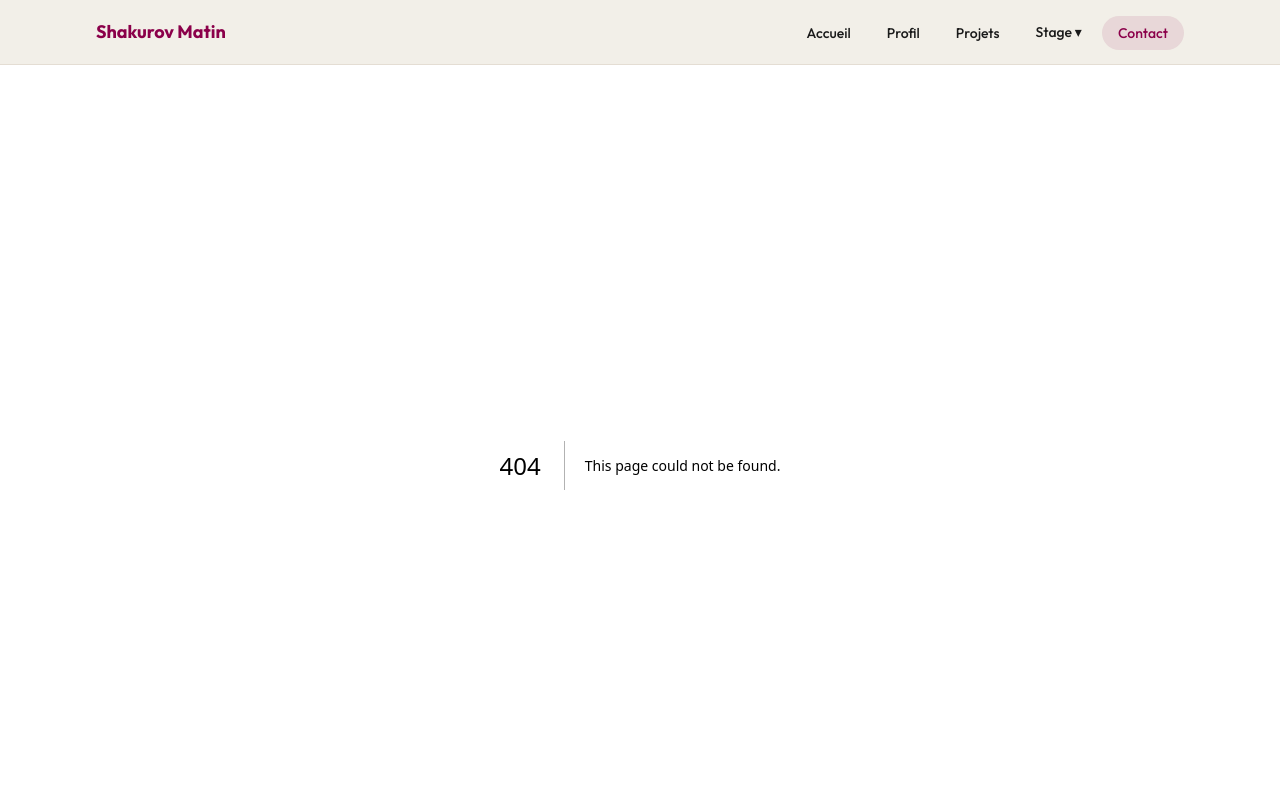
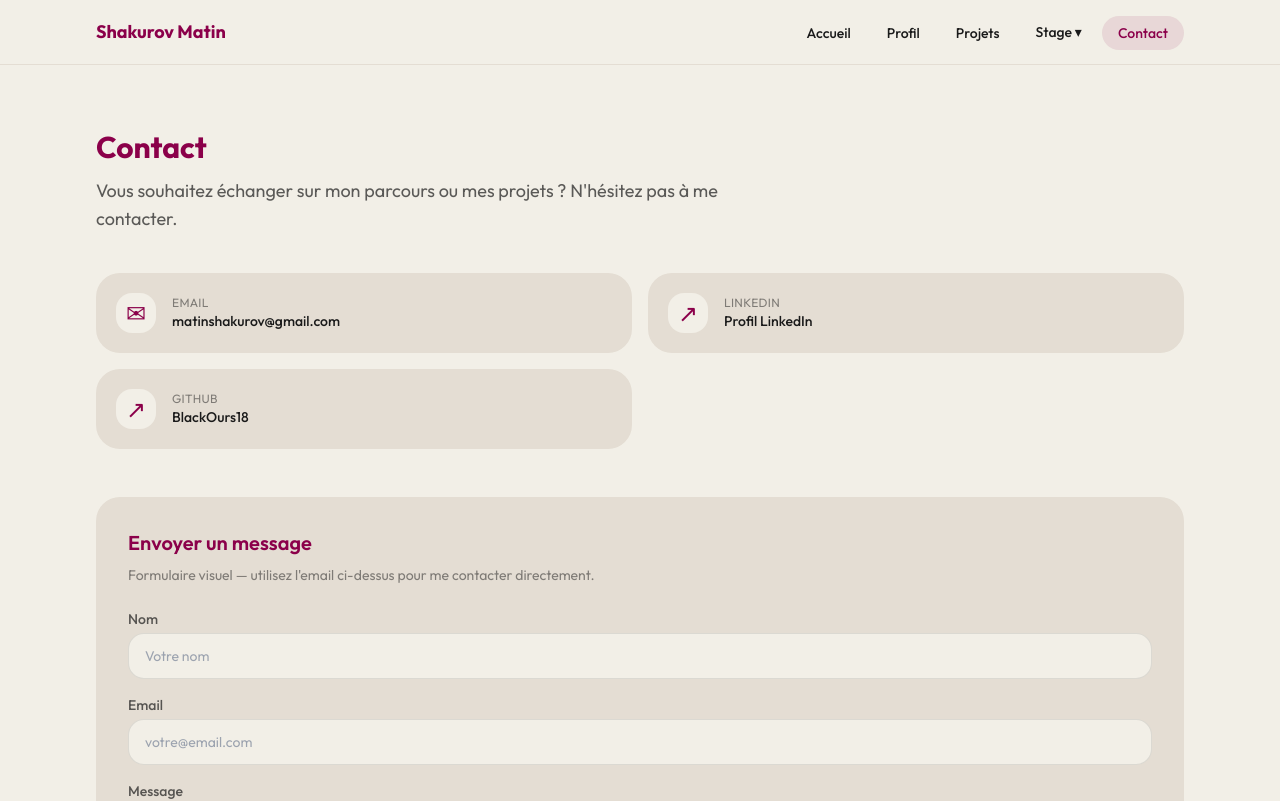
Before and after one commit to BlackOurs18/site_chef_doeuvre, a Next.js app: page /contact in a window 1280 px wide. Before the commit this address had no page. Shown: the top 801 px of the page. Built offline with nearby package versions, Linux system fonts and the light colour scheme.

Commit message:
feat: add contact page

```diff
--- /dev/null
+++ b/app/contact/page.tsx
@@ -0,0 +1,68 @@
+import type { Metadata } from 'next'
+import Container from '@/components/Container'
+import SectionTitle from '@/components/SectionTitle'
+import MotionSection from '@/components/MotionSection'
+import { siteConfig } from '@/data/site'
+
+export const metadata: Metadata = {
+  title: 'Contact',
+  description: 'Contacter Shakurov Matin — email, LinkedIn, GitHub',
+}
+
+export default function ContactPage() {
+  return (
+    <Container className="py-16 max-w-3xl">
+      <MotionSection>
+        <SectionTitle
+          title="Contact"
+          subtitle="Vous souhaitez échanger sur mon parcours ou mes projets ? N'hésitez pas à me contacter."
+        />
+
+        <div className="grid grid-cols-1 sm:grid-cols-2 gap-4 mb-12">
+          {[
+            { label: 'Email', value: siteConfig.email, href: `mailto:${siteConfig.email}`, icon: '✉', external: false },
+            { label: 'LinkedIn', value: 'Profil LinkedIn', href: siteConfig.linkedin, icon: '↗', external: true },
+            { label: 'GitHub', value: 'BlackOurs18', href: siteConfig.github, icon: '↗', external: true },
+          ].map((contact) => (
+            <a
+              key={contact.label}
+              href={contact.href}
+              target={contact.external ? '_blank' : undefined}
+              rel={contact.external ? 'noopener noreferrer' : undefined}
+              className="flex items-center gap-4 bg-bg-secondary rounded-3xl p-5 hover:shadow-md transition-shadow focus-visible:outline-2 focus-visible:outline-accent-main group"
+            >
+              <span className="text-2xl w-10 h-10 bg-bg-primary rounded-2xl flex items-center justify-center shrink-0 text-accent-main group-hover:bg-accent-main/10 transition-colors">
+                {contact.icon}
+              </span>
+              <div>
+                <p className="text-xs text-text-main/50 uppercase tracking-wide">{contact.label}</p>
+                <p className="text-text-main font-medium text-sm">{contact.value}</p>
+              </div>
+            </a>
+          ))}
+        </div>
+
+        {/* Static form (visual only — no backend) */}
+        <div className="bg-bg-secondary rounded-3xl p-8">
+          <h2 className="text-xl font-semibold text-accent-main mb-2">Envoyer un message</h2>
+          <p className="text-sm text-text-main/50 mb-6">Formulaire visuel — utilisez l'email ci-dessus pour me contacter directement.</p>
+          <div className="space-y-4">
+            <div>
+              <label htmlFor="name" className="block text-sm font-medium text-text-main/70 mb-1">Nom</label>
+              <input id="name" type="text" disabled placeholder="Votre nom" className="w-full bg-bg-primary border border-text-main/10 rounded-2xl px-4 py-3 text-sm text-text-main/50 cursor-not-allowed" aria-disabled="true" />
+            </div>
+            <div>
+              <label htmlFor="email-input" className="block text-sm font-medium text-text-main/70 mb-1">Email</label>
+              <input id="email-input" type="email" disabled placeholder="votre@email.com" className="w-full bg-bg-primary border border-text-main/10 rounded-2xl px-4 py-3 text-sm text-text-main/50 cursor-not-allowed" aria-disabled="true" />
+            </div>
+            <div>
+              <label htmlFor="message" className="block text-sm font-medium text-text-main/70 mb-1">Message</label>
+              <textarea id="message" disabled rows={4} placeholder="Votre message..." className="w-full bg-bg-primary border border-text-main/10 rounded-2xl px-4 py-3 text-sm text-text-main/50 cursor-not-allowed resize-none" aria-disabled="true" />
+            </div>
+            <p className="text-xs text-text-main/40 italic">Ce formulaire est désactivé. Utilisez l'email ou LinkedIn pour me contacter.</p>
+          </div>
+        </div>
+      </MotionSection>
+    </Container>
+  )
+}
```
